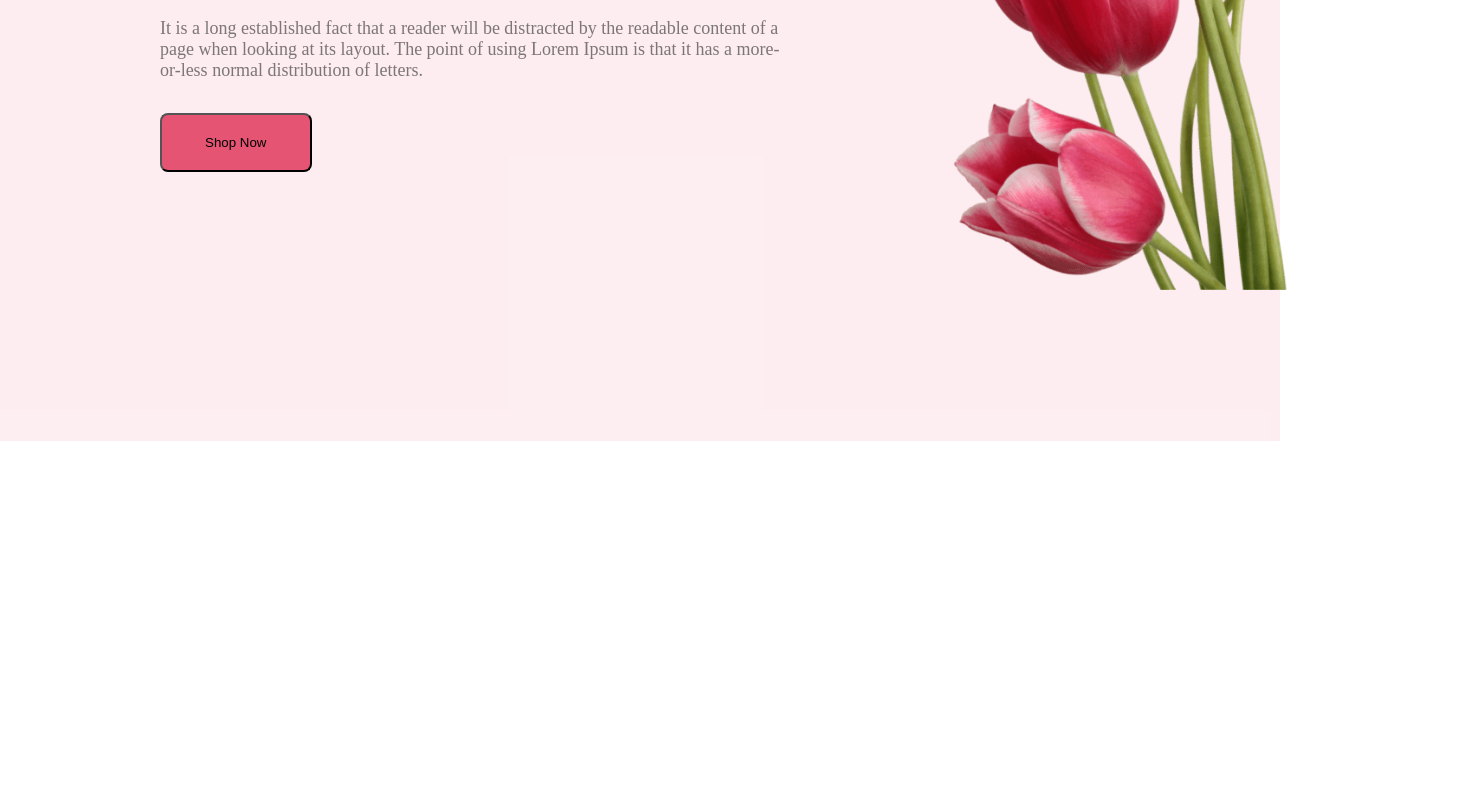
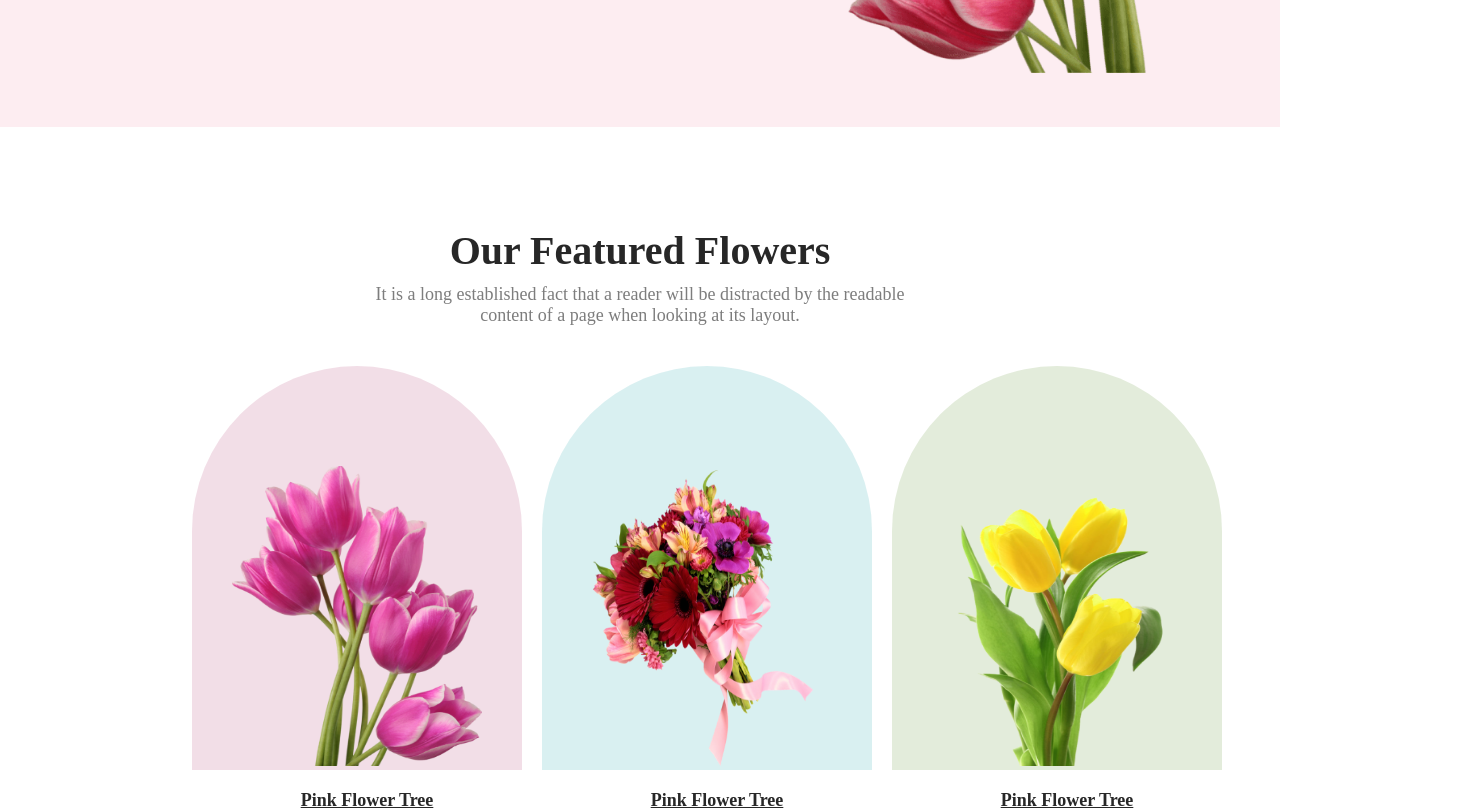
Before and after one commit to sarkarniloy102/flower_shop, a plain HTML site: page index.html in a window 1280 px wide. Shown: the part 607-1418 px from the top of the page, 1478 px wide, since content can reach past the window. Before the commit the page ends 1048 px from the top, so only its background shows below. Drawn offline with Linux system fonts and the light colour scheme.

Commit message:
section-01 in main part(bonus)

```diff
--- a/css/style.css
+++ b/css/style.css
@@ -4,12 +4,12 @@
     padding: 0;
 }
 
-/* section part-01 start */
+/* heading part start */
 .section1_container {
     display: flex;
     align-items: center;
     background-color: rgba(229, 84, 115, 0.10);
-    padding: 197px 340px 147px 160px;
+    padding: 50px 250px 50px 160px;
 
 }
 
@@ -18,29 +18,109 @@
 }
 
 .sec1_contain_des h1 {
-    width: 708px;
+    width: 600px;
     color: #272727;
-    font-size: 80px;
+    font-size: 70px;
     font-weight: 800;
     margin-bottom: 32px;
 
 }
 
 .sec1_contain_des p {
-    width: 634px;
+    width: 554px;
     color: rgba(39, 39, 39, 0.60);
-    font-size: 18px;
+    font-size: 15px;
     font-weight: 400;
     margin-bottom: 32px;
 }
 
 .sec1_contain_des button {
-    padding: 20px 43px;
+    padding: 15px 30px;
     border-radius: 8px;
     background: #E55473;
+    color: white;
+    font-size: 20px;
 }
 
+
 .sec1_contain_img img {
+    width: 500px;
+    height: 630px;
+}
+
+/* heading part end */
+
+/* main part start */
+
+/* title in main part start */
+.title_container {
+    text-align: center;
+    margin-top: 100px;
+}
+
+.title_container h1 {
+    color: #272727;
+    font-size: 40px;
+    font-weight: 800;
+}
+
+.title_container p {
     width: 550px;
-    height: 700px;
+    color: rgba(39, 39, 39, 0.60);
+    text-align: center;
+    font-size: 18px;
+    font-weight: 400;
+    margin: auto;
+    margin-top: 10px;
 }
+
+/* title in main part end */
+
+/* section_01 in main part start______bonus part */
+.sec_contain {
+    display: flex;
+    align-items: center;
+    width: 70%;
+    /* border: 1px solid aquamarine; */
+    margin: auto;
+    margin-top: 40px;
+}
+
+
+.sec_contain1 {
+    text-align: center;
+}
+
+
+.contain1_img img {
+    width: 250px;
+    height: 300px;
+}
+
+.contain1_img {
+    background-color: antiquewhite;
+    border-radius: 300px 300px 0px 0px;
+    background: rgba(167, 33, 98, 0.15);
+    padding: 100px 40px 0px 40px;
+    margin-right: 20px;
+    margin-bottom: 20px;
+}
+
+.img2 {
+    border-radius: 300px 300px 0px 0px;
+    background: rgba(5, 151, 160, 0.15);
+}
+
+.img3 {
+    border-radius: 300px 300px 0px 0px;
+    background: rgba(71, 125, 17, 0.15);
+}
+
+.sec_contain a {
+    color: #272727;
+    font-size: 18px;
+    font-weight: 700;
+
+}
+
+/* section_01 in main part end______bonus part */
--- a/index.html
+++ b/index.html
@@ -10,12 +10,13 @@
 
 <body>
 
-    <!-- section part-01 start -->
-    <section>
+    <!-- heading part start -->
+    <header>
         <div class="section1_container">
             <div class="sec1_contain_des">
                 <h1>Let's make beautiful flowers a part of your life.</h1>
-                <p>It is a long established fact that a reader will be distracted by the readable content of a page when
+                <p>It is a long established fact that a reader will be distracted by the readable content of a page
+                    when
                     looking at its layout. The point of using Lorem Ipsum is that it has a more-or-less normal
                     distribution of letters.</p>
 
@@ -24,8 +25,59 @@
             <div class="sec1_contain_img">
                 <img src="Assets/pngwing 10.png" alt="flower image">
             </div>
+    </header>
+    <!-- heading part end -->
+
+    <!-- main part start -->
+    <main>
+        <!-- title in main part start -->
+        <div class="title_container">
+            <h1>Our Featured Flowers</h1>
+            <p>It is a long established fact that a reader will be distracted by the readable content of a page when
+                looking at its layout.</p>
         </div>
-    </section>
+        <!-- title in main part end -->
+
+        <!--section_01 in main part start_________ Bonus part -->
+
+        <section class="sec_contain">
+
+            <div class="sec_contain1">
+                <div class="contain1_img">
+                    <img src="Assets/pngwing 6.png" alt="">
+                </div>
+                <a href="">Pink Flower Tree</a>
+            </div>
+
+            <div class="sec_contain1">
+                <div class="contain1_img img2">
+                    <img src="Assets/pngwing 5.png" alt="">
+                </div>
+                <a href="">Pink Flower Tree</a>
+            </div>
+
+            <div class="sec_contain1">
+                <div class="contain1_img img3">
+                    <img src="Assets/pngwing 7.png" alt="">
+                </div>
+                <a href="">Pink Flower Tree</a>
+            </div>
+        </section>
+
+        <!-- <section class="sec_contain">
+
+            <div class="sec_contain1">
+                <div class="contain1_img2">
+                    <img src="Assets/pngwing 5.png" alt="">
+                </div>
+                <a href="">Pink Flower Tree</a>
+            </div>
+
+        </section> -->
+        <!--section_01 in main part end_________ Bonus part -->
+
+    </main>
+    <!-- main part end -->
 </body>
 
 </html>
```
